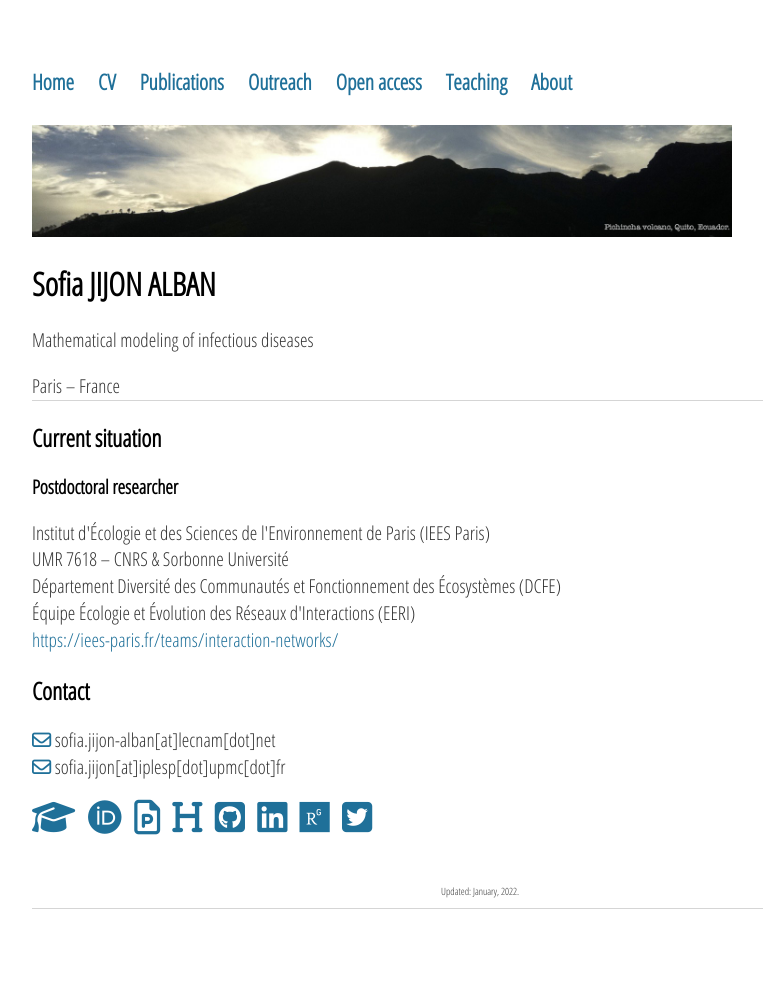
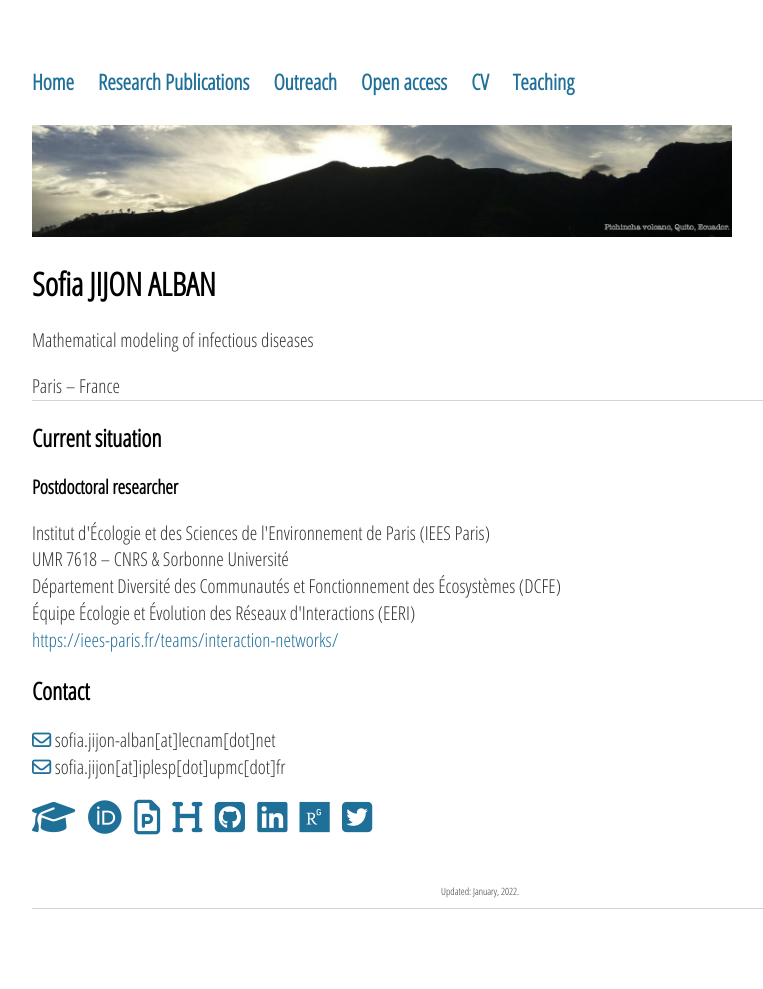
Before and after one commit to sjijon/sjijon.github.io, a Jekyll site: the page built from index.html, in a window 1280 px wide. Shown: the whole page, without its empty margins (160-923 px from the left). Built offline with Jekyll 4.4.1, drawn with Linux system fonts in a browser that asks for light colours; nearby versions of some CDN libraries.

Commit message:
Reorganize sections

```diff
--- a/_layouts/default.html
+++ b/_layouts/default.html
@@ -12,13 +12,12 @@
 		<nav>
     		<ul>
         		<li><a href="/">Home</a></li>
-						<li><a href="/cv">CV</a></li>
-        		<!--<li><a href="/research">Research</a></li>-->
+        		<a href="/research">Research</a>
 						<li><a href="/publications">Publications</a></li>
 						<li><a href="/outreach">Outreach</a></li>
 						<li><a href="/openaccess">Open access</a></li>
+						<li><a href="/cv">CV</a></li>
 						<li><a href="/teaching">Teaching</a></li>
-        		<li><a href="/about">About</a></li>
     		</ul>
 		</nav>
 
```
